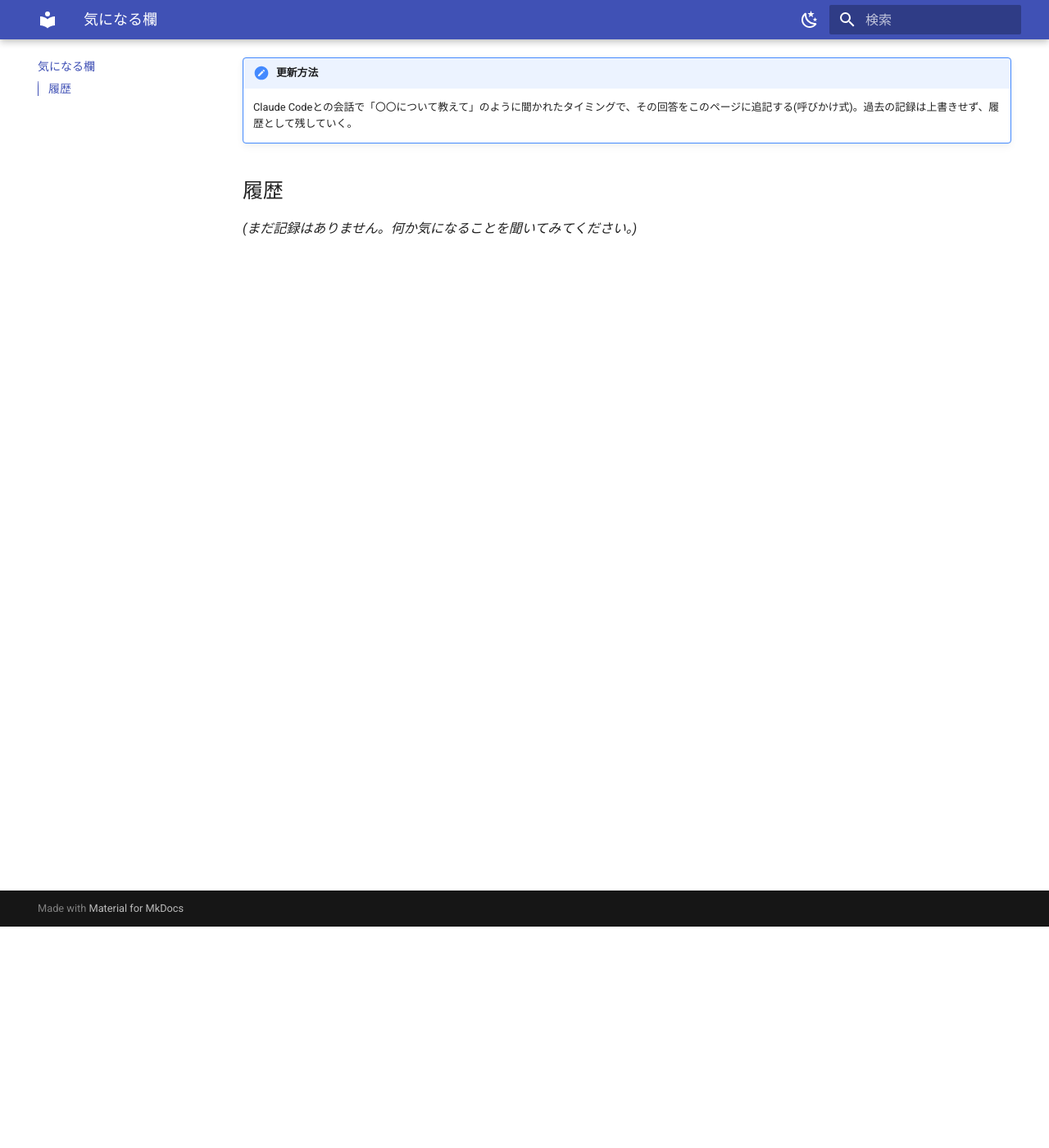
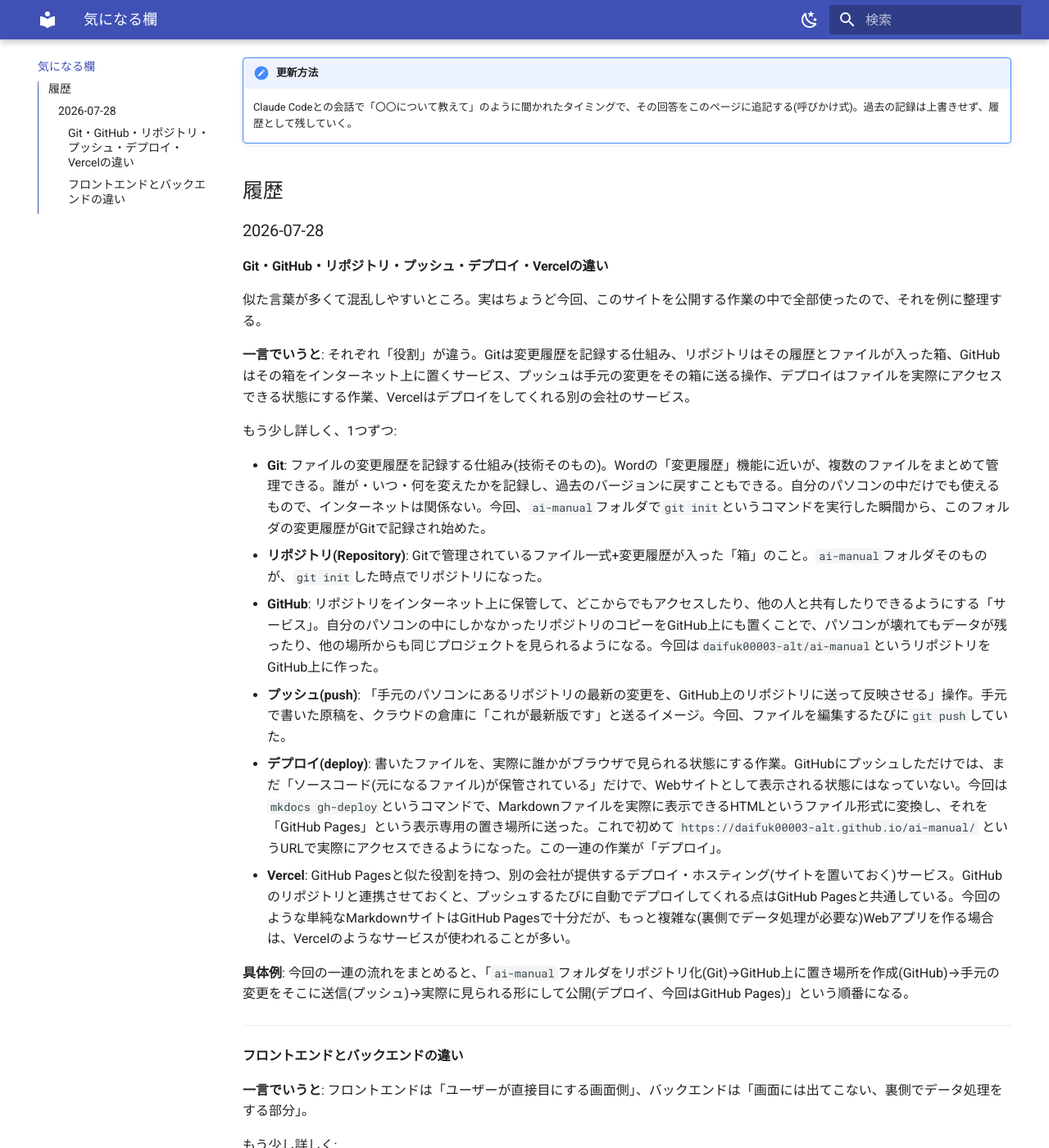
Before and after one commit to daifuk00003-alt/ai-manual, an MkDocs documentation site: the page built from docs/curious/index.md, in a window 1280 px wide and 1400 px high, scrolled down 270 px. Shown: the whole window at 82% size. Built offline with MkDocs 1.6.1 and Material for MkDocs 9.7.7, drawn with Linux system fonts in a browser that asks for light colours; some of the changed text lies outside the part shown.

Commit message:
気になる欄に追記: Git/GitHub/リポジトリ/プッシュ/デプロイ/Vercelの違い、フロントエンド/バックエンドの違い
Co-Authored-By: Claude Sonnet 5 <noreply@anthropic.com>

```diff
--- a/docs/curious/index.md
+++ b/docs/curious/index.md
@@ -9,4 +9,36 @@
 
 ## 履歴
 
-*(まだ記録はありません。何か気になることを聞いてみてください。)*
+### 2026-07-28
+
+#### Git・GitHub・リポジトリ・プッシュ・デプロイ・Vercelの違い
+
+似た言葉が多くて混乱しやすいところ。実はちょうど今回、このサイトを公開する作業の中で全部使ったので、それを例に整理する。
+
+**一言でいうと**: それぞれ「役割」が違う。Gitは変更履歴を記録する仕組み、リポジトリはその履歴とファイルが入った箱、GitHubはその箱をインターネット上に置くサービス、プッシュは手元の変更をその箱に送る操作、デプロイはファイルを実際にアクセスできる状態にする作業、Vercelはデプロイをしてくれる別の会社のサービス。
+
+もう少し詳しく、1つずつ:
+
+- **Git**: ファイルの変更履歴を記録する仕組み(技術そのもの)。Wordの「変更履歴」機能に近いが、複数のファイルをまとめて管理できる。誰が・いつ・何を変えたかを記録し、過去のバージョンに戻すこともできる。自分のパソコンの中だけでも使えるもので、インターネットは関係ない。今回、`ai-manual`フォルダで`git init`というコマンドを実行した瞬間から、このフォルダの変更履歴がGitで記録され始めた。
+- **リポジトリ(Repository)**: Gitで管理されているファイル一式+変更履歴が入った「箱」のこと。`ai-manual`フォルダそのものが、`git init`した時点でリポジトリになった。
+- **GitHub**: リポジトリをインターネット上に保管して、どこからでもアクセスしたり、他の人と共有したりできるようにする「サービス」。自分のパソコンの中にしかなかったリポジトリのコピーをGitHub上にも置くことで、パソコンが壊れてもデータが残ったり、他の場所からも同じプロジェクトを見られるようになる。今回は`daifuk00003-alt/ai-manual`というリポジトリをGitHub上に作った。
+- **プッシュ(push)**: 「手元のパソコンにあるリポジトリの最新の変更を、GitHub上のリポジトリに送って反映させる」操作。手元で書いた原稿を、クラウドの倉庫に「これが最新版です」と送るイメージ。今回、ファイルを編集するたびに`git push`していた。
+- **デプロイ(deploy)**: 書いたファイルを、実際に誰かがブラウザで見られる状態にする作業。GitHubにプッシュしただけでは、まだ「ソースコード(元になるファイル)が保管されている」だけで、Webサイトとして表示される状態にはなっていない。今回は`mkdocs gh-deploy`というコマンドで、Markdownファイルを実際に表示できるHTMLというファイル形式に変換し、それを「GitHub Pages」という表示専用の置き場所に送った。これで初めて `https://daifuk00003-alt.github.io/ai-manual/` というURLで実際にアクセスできるようになった。この一連の作業が「デプロイ」。
+- **Vercel**: GitHub Pagesと似た役割を持つ、別の会社が提供するデプロイ・ホスティング(サイトを置いておく)サービス。GitHubのリポジトリと連携させておくと、プッシュするたびに自動でデプロイしてくれる点はGitHub Pagesと共通している。今回のような単純なMarkdownサイトはGitHub Pagesで十分だが、もっと複雑な(裏側でデータ処理が必要な)Webアプリを作る場合は、Vercelのようなサービスが使われることが多い。
+
+**具体例**: 今回の一連の流れをまとめると、「`ai-manual`フォルダをリポジトリ化(Git)→GitHub上に置き場所を作成(GitHub)→手元の変更をそこに送信(プッシュ)→実際に見られる形にして公開(デプロイ、今回はGitHub Pages)」という順番になる。
+
+---
+
+#### フロントエンドとバックエンドの違い
+
+**一言でいうと**: フロントエンドは「ユーザーが直接目にする画面側」、バックエンドは「画面には出てこない、裏側でデータ処理をする部分」。
+
+もう少し詳しく:
+
+- **フロントエンド**: ブラウザの中で動く部分。画面のレイアウト、文字や画像の見た目、ボタンを押した時の動き等を担当する。主にHTML・CSS・JavaScriptという言語で作られ、ユーザーのパソコンやスマホの中で実行される。
+- **バックエンド**: ユーザーからは直接見えない、サーバー(どこか別のコンピューター)側で動く部分。データベースとのやり取り、ログイン処理、複雑な計算等を担当する。Python・Node.js・Goなど様々な言語が使われる。
+
+**具体例**: ネット通販サイトで例えると、「商品一覧の見た目」「カートに追加ボタン」はフロントエンド。「実際に在庫があるか確認する」「注文情報をデータベースに保存する」処理はバックエンド。
+
+このai-manualサイト自体で言うと: MkDocsで作った今のサイトは、事前にすべてHTMLファイルへ変換されて置いてあるだけの「[静的サイト](../glossary/index.md#static-site-dynamic-site)」なので、実質的にフロントエンドしか存在しない(バックエンドがない)。データ処理をする裏側の仕組みが不要なぶん、GitHub Pagesのようなシンプルな置き場所だけで公開できている。
```
